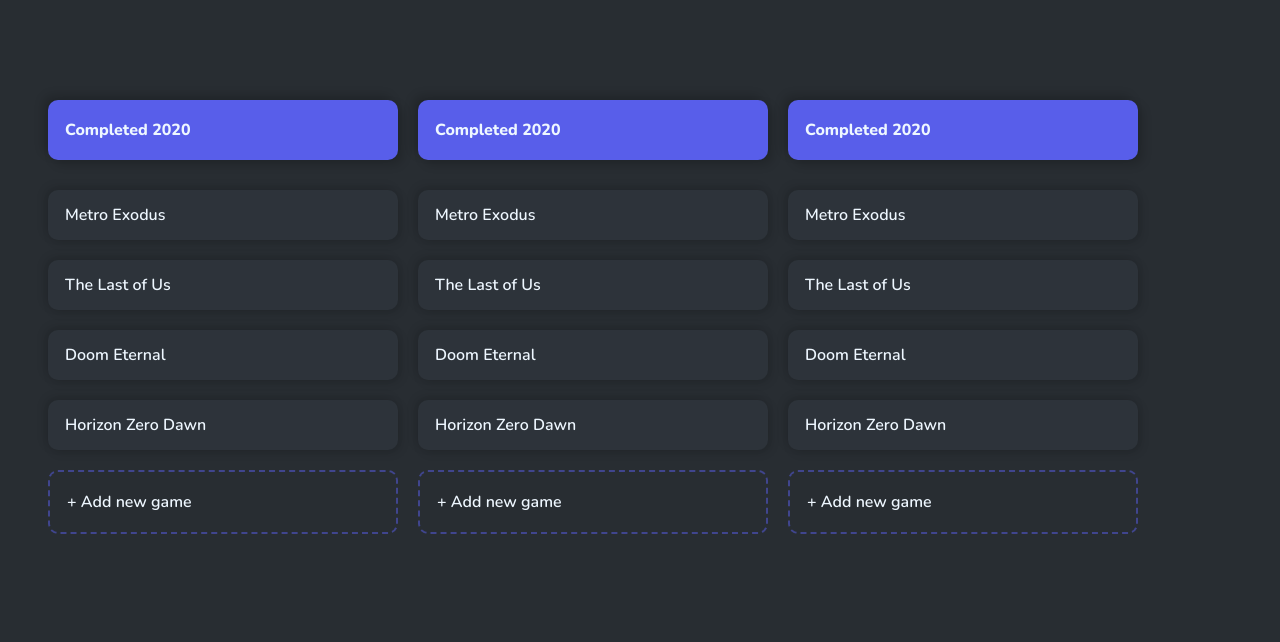
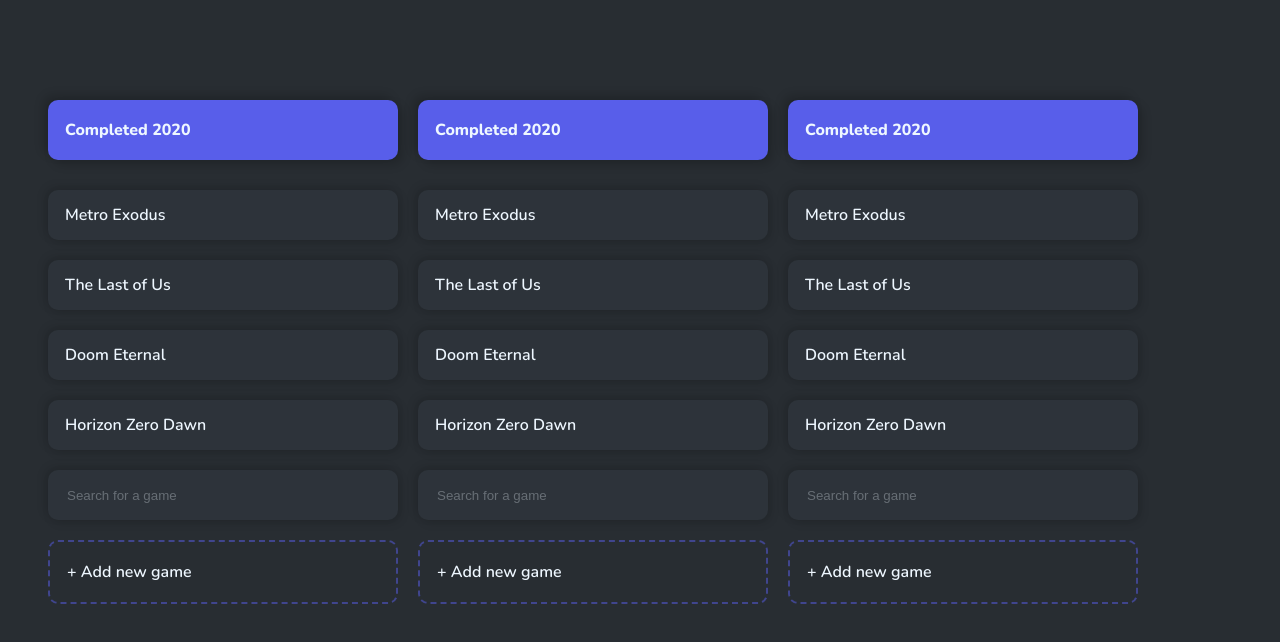
Before and after one commit to mihainsto/bowtie, a Gatsby site in the folder frontend/bowtie/: page /gamelist in a window 1280 px wide. Built offline with nearby package versions, Linux system fonts and the light colour scheme; Gatsby itself is replaced by a stand-in of ours.

Commit message:
add search for a game field

```diff
--- a/frontend/bowtie/src/components/gamelist/AddNewCard/AddNewCard.jsx
+++ b/frontend/bowtie/src/components/gamelist/AddNewCard/AddNewCard.jsx
@@ -2,7 +2,7 @@
 
 import "./AddNewCard.scss"
 
-const Card = (props) => {
+const AddNewCard = (props) => {
     return (
       <div className="addnewcard-card">
         <div className="addnewcard-text">
@@ -12,4 +12,4 @@
     )
   }
 
-export default Card
+export default AddNewCard
--- a/frontend/bowtie/src/components/gamelist/AddNewCard/AddNewCard.scss
+++ b/frontend/bowtie/src/components/gamelist/AddNewCard/AddNewCard.scss
@@ -8,6 +8,7 @@
     border-width:2px;
     border-style:dashed;
     border-color: rgba(88, 94, 234, 0.5);
+    cursor: pointer;
 }
 
 .addnewcard-text{
--- a/frontend/bowtie/src/components/gamelist/List/List.jsx
+++ b/frontend/bowtie/src/components/gamelist/List/List.jsx
@@ -5,14 +5,23 @@
  * See: https://www.gatsbyjs.org/docs/use-static-query/
  */
 
-import React from "react"
+import React from "react";
+import {useState} from "react";
+
 //import TitleCard from "/../TitleCard/TitleCard"
-import TitleCard from "../TitleCard/TitleCard"
-import Card from "../Card/Card"
-import AddNewCard from "../AddNewCard/AddNewCard"
+import TitleCard from "../TitleCard/TitleCard";
+import Card from "../Card/Card";
+import AddNewCard from "../AddNewCard/AddNewCard";
+import SearchGameCard from "../SearchGameCard/SearchGameCard";
+import "./List.scss";
 
-import "./List.scss"
 const List = (props) => {
+
+  const [newEntry, setNewEntry] = useState("");
+  const searchOnChangeValueHandler = (val) => {
+    setNewEntry(val.target.value)
+  };
+
   return (
     <div className="list-list">
 
@@ -27,6 +36,10 @@
 
       ))}
         <div className="list-card">
+          <SearchGameCard onChangeValue = {searchOnChangeValueHandler}/>
+        </div>
+
+        <div className="list-card">
           <AddNewCard cardText = "+ Add new game"/>
         </div>
     </div>
--- /dev/null
+++ b/frontend/bowtie/src/components/gamelist/SearchGameCard/SearchGameCard.jsx
@@ -0,0 +1,19 @@
+import React from "react"
+
+import "./SearchGameCard.scss"
+
+const SearchGameCard = (props) => {
+    return (
+      <div className="searchgamecard-card">
+        <div className="searchgamecard-text">
+          <input type="text"
+          placeholder="Search for a game"
+          className="searchgamecard-input"
+          onChange={props.onChangeValue}
+          />
+        </div>
+      </div>
+    )
+  }
+
+export default SearchGameCard
--- /dev/null
+++ b/frontend/bowtie/src/components/gamelist/SearchGameCard/SearchGameCard.scss
@@ -0,0 +1,33 @@
+@import '../../../style.scss';
+
+.searchgamecard-card{
+    background-color: $card-color;
+    height: 50px;
+    line-height: 50px;
+    border-radius: 10px;
+    box-shadow:
+        -3px -3px 10px 0 rgba(0, 0, 0, 0.12),
+        3px 3px 10px 0 rgba(0, 0, 0, 0.12);
+}
+
+.searchgamecard-text{
+    vertical-align: middle;
+    margin-left: 17px;
+    font-weight: 600;
+}
+.searchgamecard-input {
+    box-sizing: border-box;
+    border: none;
+    //background-color: $card-color;
+    background-color: rgba(0, 0, 0, 0);
+    color: $text-color;
+    height: 40px;
+    width: 100%;
+
+  }
+.searchgamecard-input:focus{
+    outline: none;
+}
+.searchgamecard-input::placeholder {
+    color: rgba(238, 247, 255, 0.3);
+  }
```
